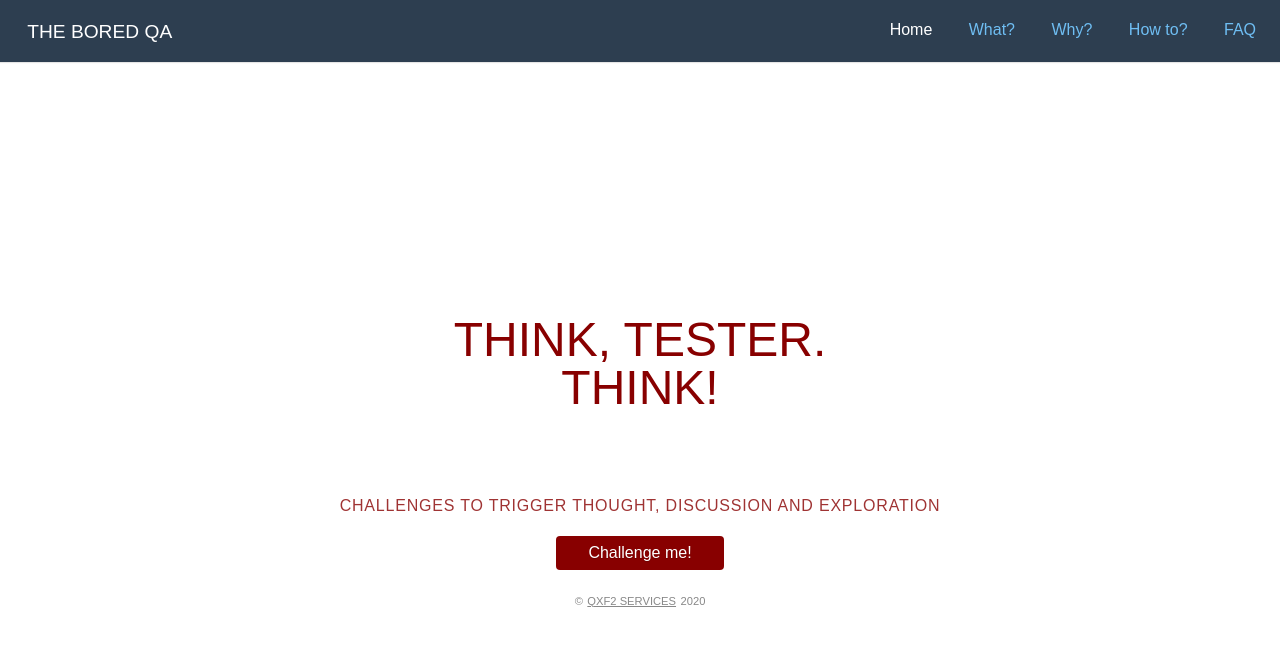
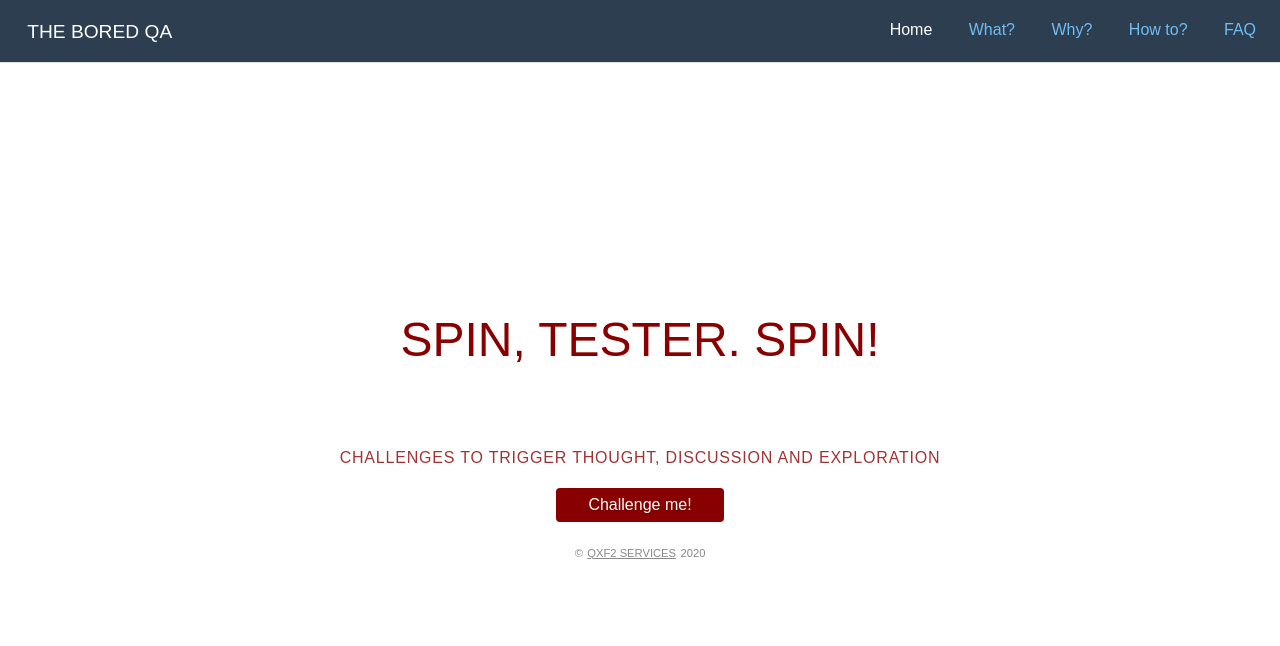
Before and after one commit to qxf2/the-bored-qa, a Flask app: page / in a window 1280 px wide. Shown: the top 646 px of the page. Run offline with Flask 2, Linux system fonts and the light colour scheme; some libraries are stand-ins or nearby versions.

Commit message:
Demo of CI/CD

```diff
--- a/the_bored_qa/templates/index.html
+++ b/the_bored_qa/templates/index.html
@@ -1,7 +1,7 @@
 {% extends "base.html" %} {% block content %}
 <div class="splash-container">
     <div class="splash">
-        <h1 class="splash-head">Think, tester. Think!</h1>
+        <h1 class="splash-head">Spin, tester. Spin!</h1>
         <p class="splash-subhead">
             Challenges to trigger thought, discussion and exploration
         </p>
```
